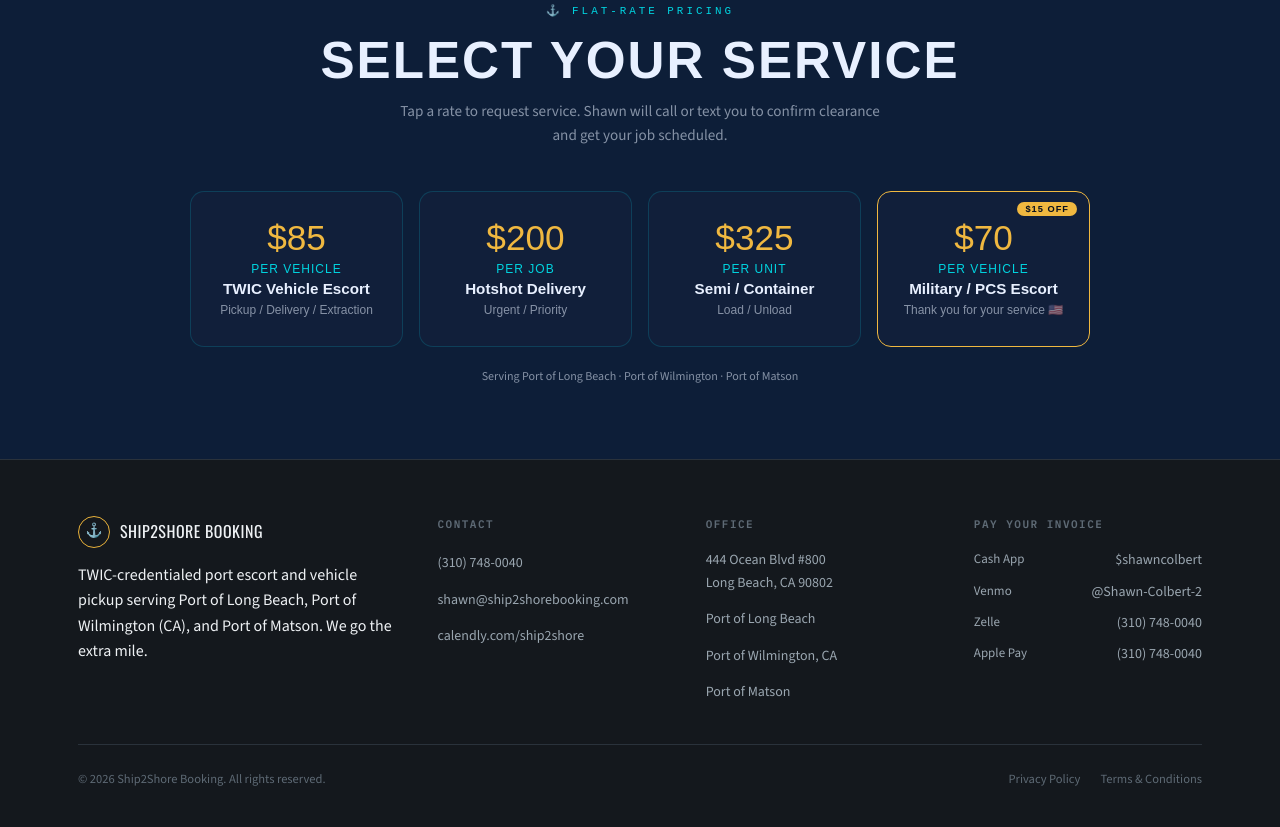
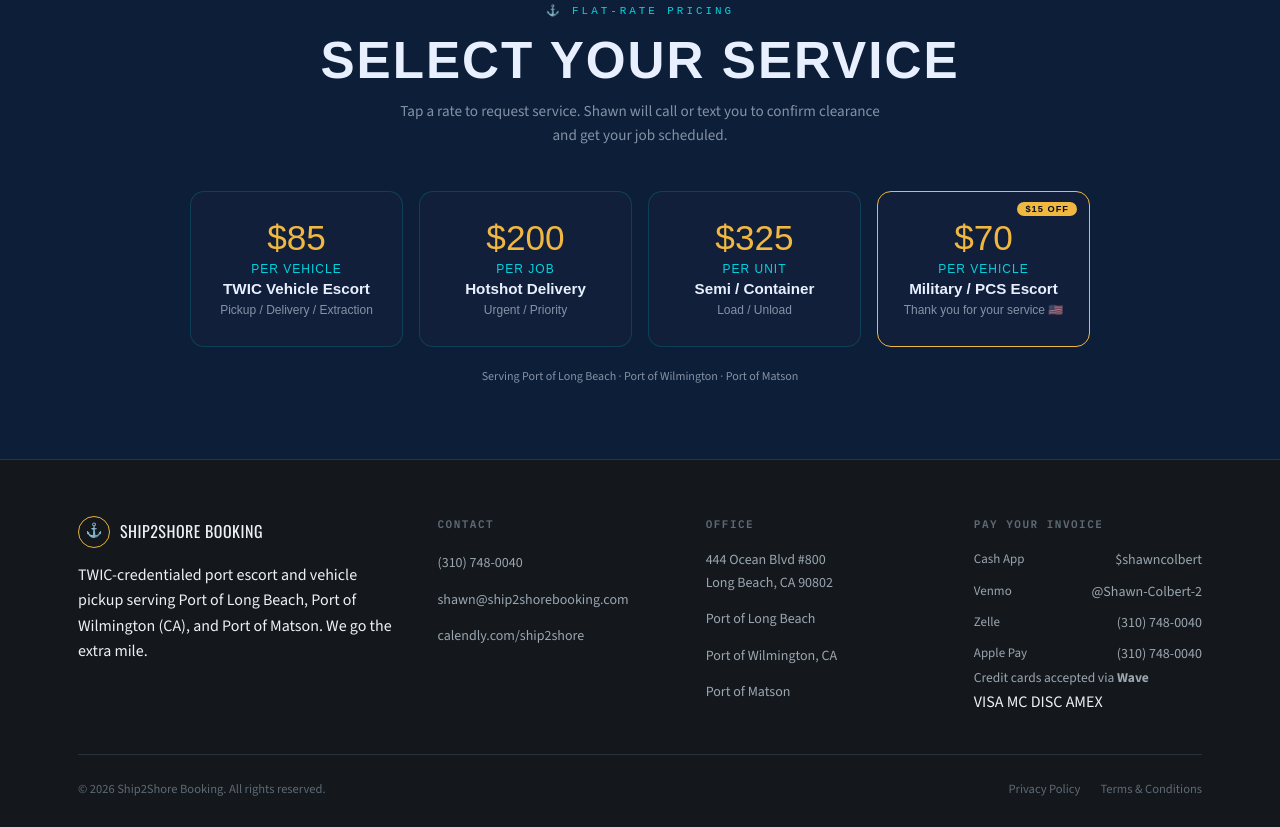
Before and after one commit to shawncolbert/ship2shore-website, a plain HTML site: page index.html in a window 1280 px wide. Shown: the part 6149-6976 px from the top of the page. Drawn offline with nearby package versions, Linux system fonts and the light colour scheme.

Commit message:
Add credit card badges (Visa, MC, Discover, Amex) via Wave to footer

```diff
--- a/index.html
+++ b/index.html
@@ -1600,6 +1600,15 @@ footer{ background:var(--steel-dark); border-top:1px solid var(--steel-line-soft
           <div class="foot-pay-item"><span>Zelle</span><a href="tel:13107480040">(310) 748-0040</a></div>
           <div class="foot-pay-item"><span>Apple Pay</span><a href="tel:13107480040">(310) 748-0040</a></div>
         </div>
+        <div class="foot-cc">
+          <p class="foot-cc-label">Credit cards accepted via <strong>Wave</strong></p>
+          <div class="foot-cc-cards">
+            <span class="cc-badge visa">VISA</span>
+            <span class="cc-badge mc">MC</span>
+            <span class="cc-badge disc">DISC</span>
+            <span class="cc-badge amex">AMEX</span>
+          </div>
+        </div>
       </div>
     </div>
     <div class="foot-bottom">
```
